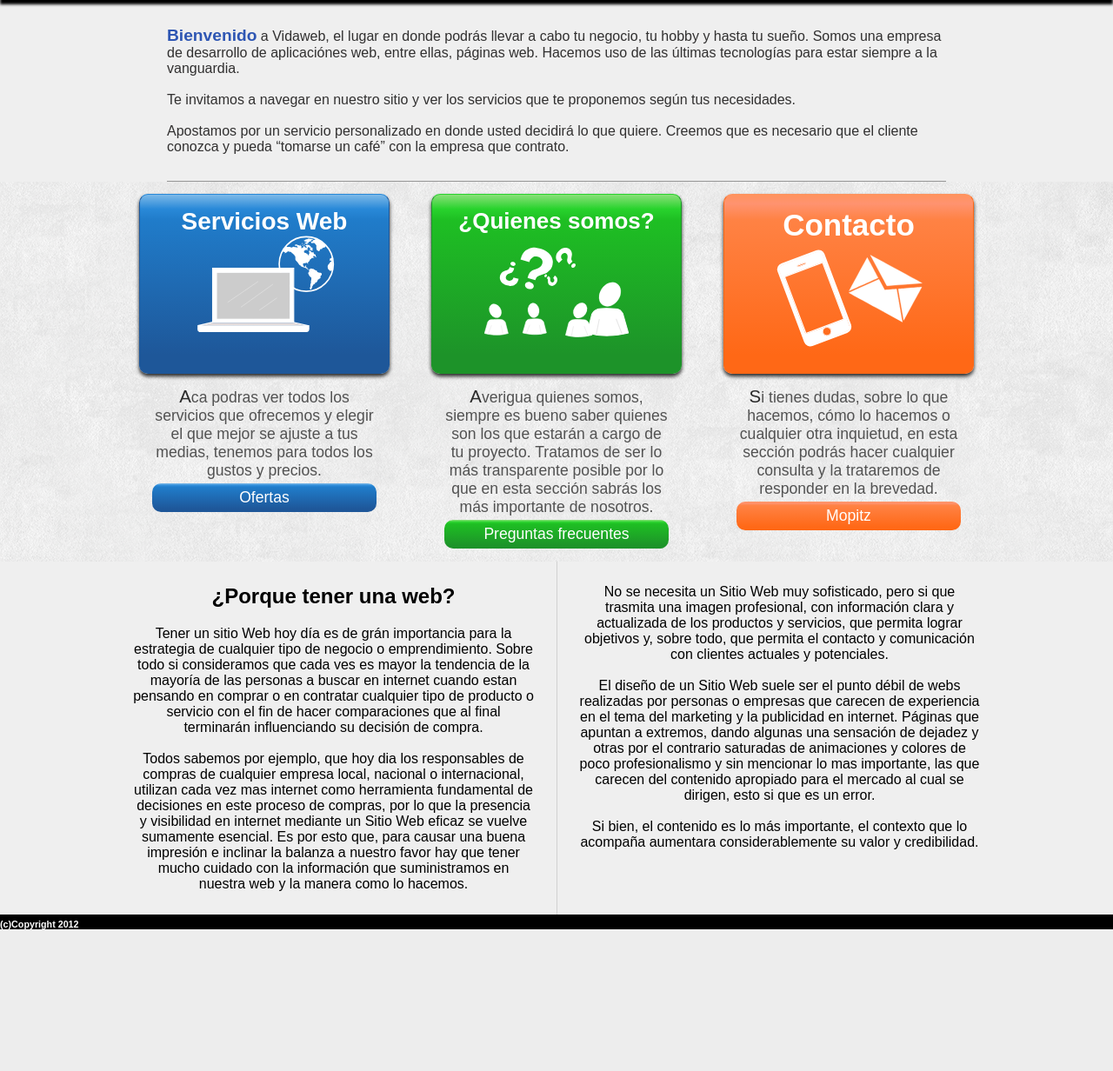
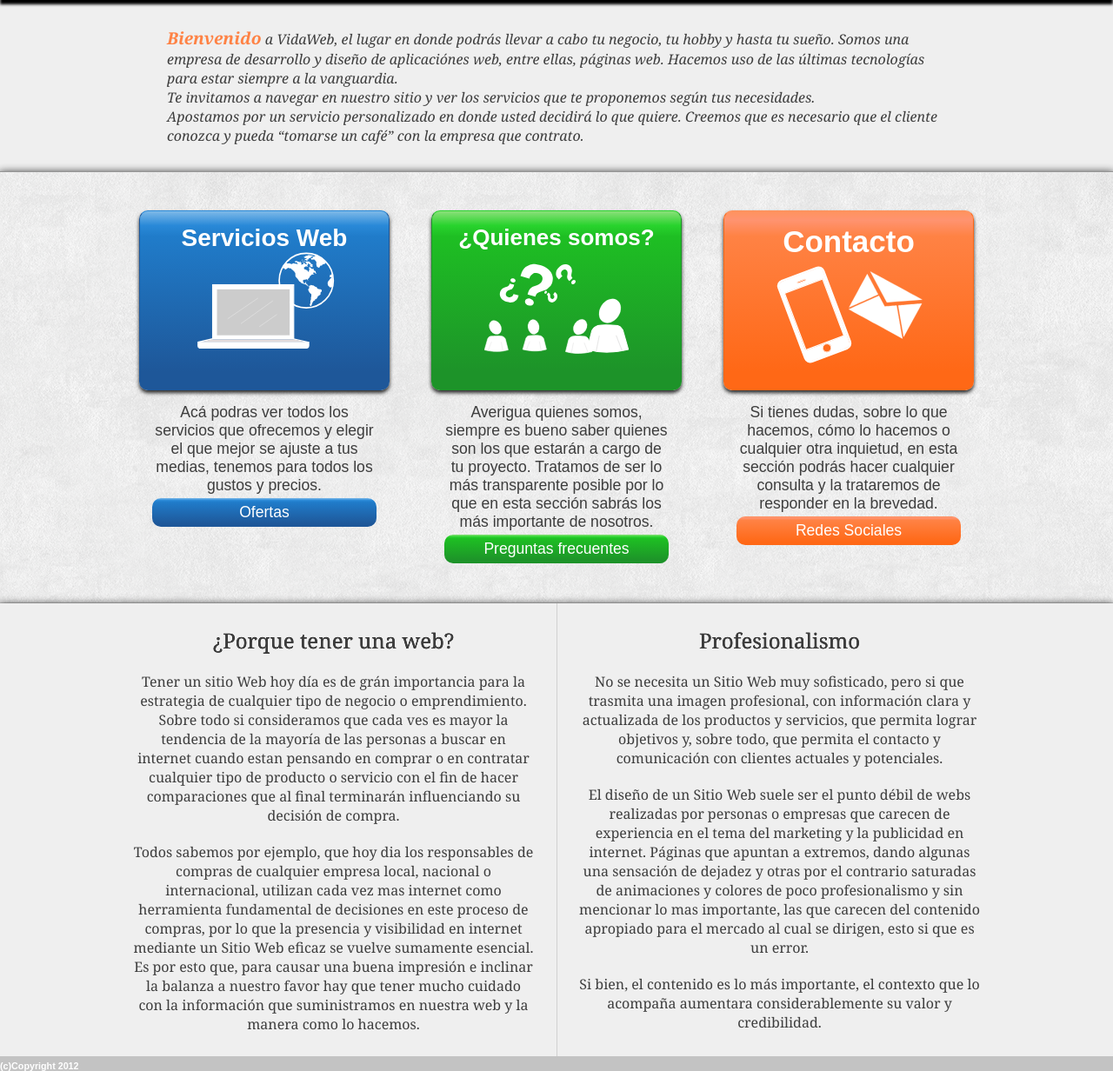
Before and after one commit to wilsonxp/Proyecto-web, a PHP site: page / in a window 1280 px wide. Shown: the part 86-1318 px from the top of the page at 87% size. Before the commit the page ends 1155 px from the top, so only its background shows below. Run offline with PHP 8.4, Linux system fonts and the light colour scheme.

Commit message:
nuevos estilos index

```diff
--- a/css/index.css
+++ b/css/index.css
@@ -43,15 +43,18 @@ header ul li{
     background-color: #EFEFEF;
 }
 #bienvenida p{
-    border-bottom: 1px solid #959595;
-    color: #313030;
+    /*border-bottom: 1px solid #959595;*/
+    color: #3D3D3D;
+    font-family: Georgia;
+    font-style: italic;
     margin: 0 auto;
     padding-bottom: 30px;
     padding-top: 30px;
+    /*text-shadow: 0px 0px 0px #959595;*/
     width: 70%;
 }
 #bienvenida p span{
-    color: #2E56B3;
+    color: #ff8244;/*#ff6816, #ff8244, #ff9370, #2E56B3, #ff935e*/
     font-weight: bold;
     font-size: 120%;
 }
@@ -61,6 +64,11 @@ header ul li{
 /*MENU DE NAVEGACION*/
 nav{
     background-image: url("../imagenes/fondo-n-4.png");
+    border-bottom: 1px solid #D1D1D1;
+    border-top: 1px solid #959595;
+    box-shadow: 0px 3px 10px 1px;
+    padding-bottom: 30px;
+    padding-top: 30px;
     text-align: center;
 }
 nav ul{
@@ -187,15 +195,12 @@ nav ul li a div p{
 .descripcion{
     /*border: 1px solid black;*/
     margin-top: 10px;
-    color: #525252;
+    color: #3D3D3D;
     font-size: 110%;
-
     margin: 15px;
 }
-.descripcion p:first-letter{
-    color: #2A2A2A;
-    font-size: 116%;
-
+.descripcion p{
+    text-align: center;
 }
 .descripcion a{
     display: inline-block;
@@ -263,13 +268,21 @@ nav ul li a div p{
 /*--------------FIN MENU NAVEGACION-------------------------*/
 
 /*-------SECCION-----------------------*/
+h2{
+    color:#3D3D3D;
+    font-weight: normal;
+    text-shadow: 0px 0px 0px black;
+}
 section{
     background: #EFEFEF;
+    box-shadow: 0px 3px 10px 1px;
     font-size: 0;
     text-align: center;
 }
 article{
+    color: #3D3D3D;
     display: inline-block;
+    font-family: Georgia;
     font-size: 16px;
     width: 36%;
     padding: 2%;
@@ -277,7 +290,7 @@ article{
 .a1{
     border-right:1px solid #D1D1D1;
 }
-.a1 p{
+.a1 p, .a2 p{
     margin-top: 20px;
 }
 .a2{
@@ -287,7 +300,7 @@ article{
 
 /*-----------FOOTER-----------------*/
 footer{
-    background: black;
+    background: #c3c3c3;
     color: white;
     padding-top:5px;
 }
--- a/index.php
+++ b/index.php
@@ -20,7 +20,7 @@
                 </ul>
             </header>
             <div id="bienvenida">
-                <p><span>Bienvenido</span> a Vidaweb, el lugar en donde podrás llevar a cabo tu negocio, tu hobby y hasta tu sueño. Somos una empresa de desarrollo de aplicaciónes web, entre ellas, páginas web. Hacemos uso de las últimas tecnologías para estar siempre a la vanguardia.<br/><br/> Te invitamos a navegar en nuestro sitio y ver los servicios que te proponemos según tus necesidades. <br/><br/>Apostamos por un servicio personalizado en donde usted decidirá lo que quiere. Creemos que es necesario que el cliente conozca y pueda “tomarse un café” con la empresa que contrato.</p>
+                <p><span>Bienvenido</span> a VidaWeb, el lugar en donde podrás llevar a cabo tu negocio, tu hobby y hasta tu sueño. Somos una empresa de desarrollo y diseño de aplicaciónes web, entre ellas, páginas web. Hacemos uso de las últimas tecnologías para estar siempre a la vanguardia.<br/> Te invitamos a navegar en nuestro sitio y ver los servicios que te proponemos según tus necesidades. <br/>Apostamos por un servicio personalizado en donde usted decidirá lo que quiere. Creemos que es necesario que el cliente conozca y pueda “tomarse un café” con la empresa que contrato.</p>
             </div>
             <nav>
                 <ul>
@@ -32,7 +32,7 @@
                             </div>
                         </a>
                         <div class="descripcion">
-                            <p>Aca podras ver todos los servicios que ofrecemos y elegir el que mejor se ajuste a tus medias, tenemos para todos los gustos y precios.</p>
+                            <p>Acá podras ver todos los servicios que ofrecemos y elegir el que mejor se ajuste a tus medias, tenemos para todos los gustos y precios.</p>
                             <a href="oferta.php">Ofertas</a>
                         </div>
                     </li>
@@ -57,7 +57,7 @@
                         </a>
                         <div class="descripcion">
                             <p>Si tienes dudas, sobre lo que hacemos, cómo lo hacemos o cualquier otra inquietud, en esta sección podrás hacer cualquier consulta y la trataremos de responder en la brevedad.</p>
-                            <a href="#">Mopitz</a>
+                            <a href="#">Redes Sociales</a>
                         </div>
                     </li>
                 </ul>
@@ -69,8 +69,8 @@
                     <p>Tener un sitio Web hoy día es de grán importancia para la estrategia de cualquier tipo de negocio o emprendimiento.
                         Sobre todo si consideramos que cada ves es mayor la tendencia de la mayoría de las personas a buscar en internet
                         cuando estan pensando en comprar o en contratar cualquier tipo de producto o servicio con el fin de hacer comparaciones
-                        que al final terminarán influenciando su decisión de compra.<br/><br/>
-                        Todos sabemos por ejemplo, que hoy dia  los responsables de compras de cualquier empresa local, nacional o internacional,
+                        que al final terminarán influenciando su decisión de compra.</p>
+                    <p>Todos sabemos por ejemplo, que hoy dia  los responsables de compras de cualquier empresa local, nacional o internacional,
                         utilizan cada vez mas internet como herramienta fundamental de decisiones en este proceso de compras, por lo que la
                         presencia y visibilidad en internet mediante un Sitio Web eficaz se vuelve sumamente esencial.
                         Es por esto que, para causar una buena impresión e inclinar la balanza a nuestro favor hay que tener mucho cuidado
@@ -78,15 +78,17 @@
                     </p>
                 </article>
                 <article class="a2">
+                    <h2>Profesionalismo</h2>
                     <p>No se necesita un Sitio Web muy sofisticado, pero si que trasmita una imagen profesional,
                     con información clara y actualizada de los productos y servicios, que permita lograr objetivos
-                    y, sobre todo, que permita el contacto y comunicación con clientes actuales y potenciales.<br/><br/>
-                    El diseño de un Sitio Web suele ser el punto débil de webs realizadas por personas o empresas
+                    y, sobre todo, que permita el contacto y comunicación con clientes actuales y potenciales.</p>
+                    <p>El diseño de un Sitio Web suele ser el punto débil de webs realizadas por personas o empresas
                     que carecen de experiencia en el tema del marketing y la publicidad en internet. Páginas que
                     apuntan a extremos, dando algunas una sensación de dejadez y otras por el contrario saturadas de
                     animaciones y colores de poco profesionalismo y sin mencionar lo mas importante, las que carecen
-                    del contenido apropiado para el mercado al cual se dirigen, esto si que es un error.<br/><br/>
-                    Si bien, el contenido es lo más importante, el contexto que lo acompaña aumentara considerablemente
+                    del contenido apropiado para el mercado al cual se dirigen, esto si que es un error.
+                    </p>
+                    <p>Si bien, el contenido es lo más importante, el contexto que lo acompaña aumentara considerablemente
                     su valor y credibilidad.
                     </p>
                 </article>
```
